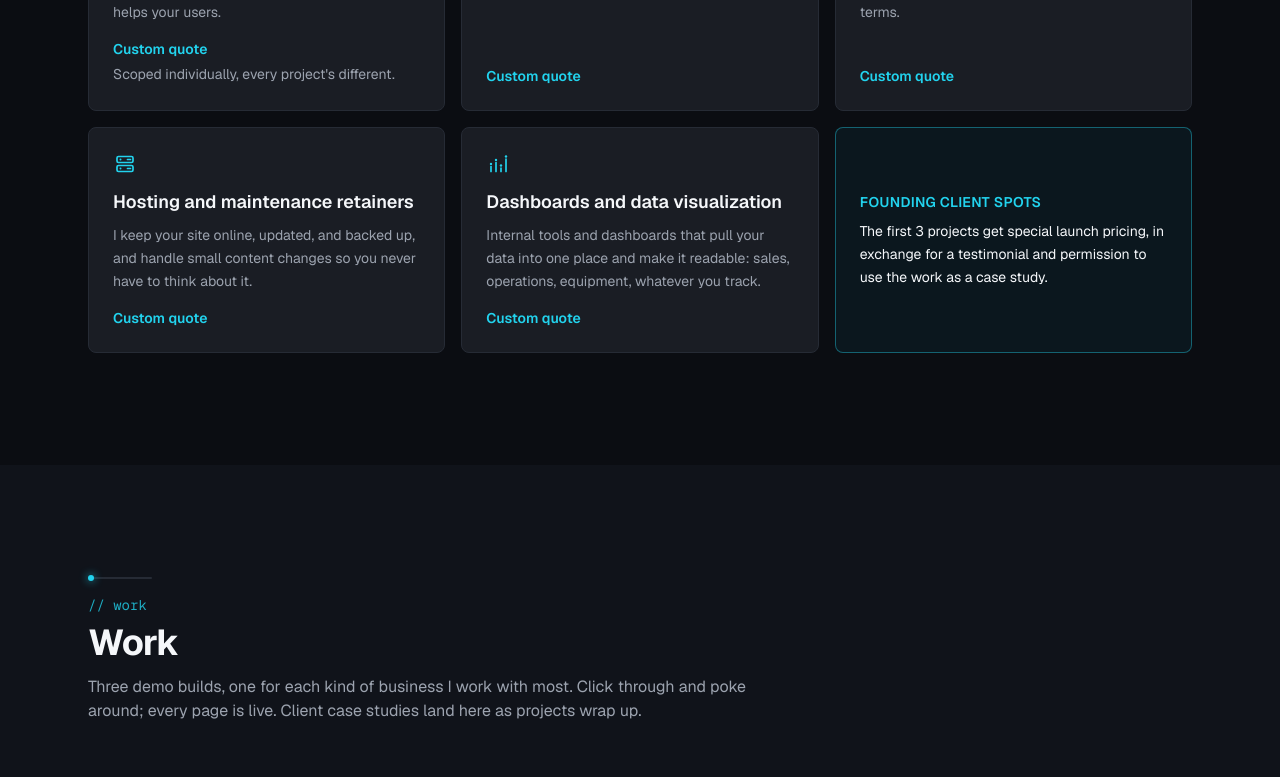
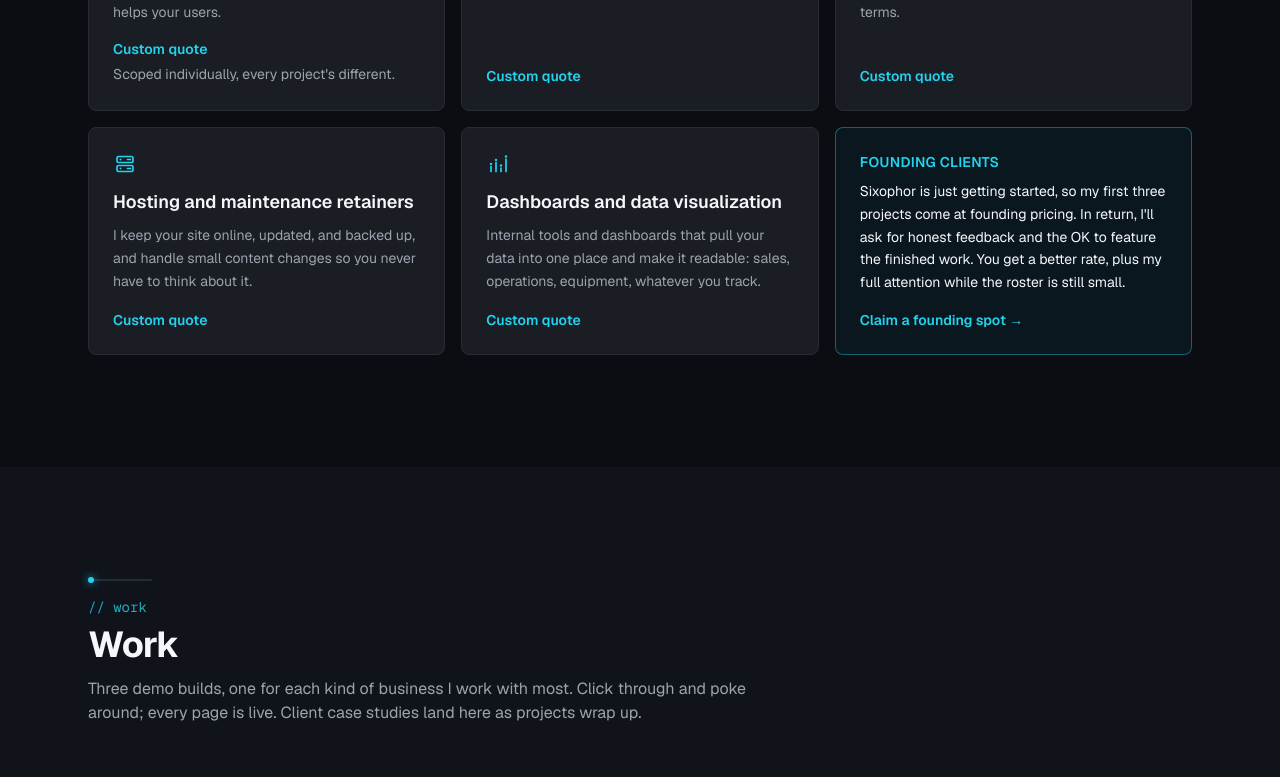
Before and after one commit to AddisonTech/Sixophor, a Next.js app: page / in a window 1280 px wide. Shown: the part 1720-2497 px from the top of the page. Built offline with nearby package versions, Linux system fonts and the light colour scheme; no server answers.

Commit message:
Reframe founding-client card as an offer and add risk-reversal points to contact

```diff
--- a/components/Contact.tsx
+++ b/components/Contact.tsx
@@ -17,6 +17,22 @@ export default function Contact() {
         />
 
       <div className="max-w-2xl">
+        <ul className="mb-8 flex flex-col gap-2 text-sm text-muted">
+          <li className="flex items-start gap-2">
+            <span className="mt-0.5 shrink-0 text-accent" aria-hidden="true">✓</span>
+            You keep everything at handoff, including the code, accounts, and
+            domain.
+          </li>
+          <li className="flex items-start gap-2">
+            <span className="mt-0.5 shrink-0 text-accent" aria-hidden="true">✓</span>
+            50% to start, 50% at handoff. No surprise charges.
+          </li>
+          <li className="flex items-start gap-2">
+            <span className="mt-0.5 shrink-0 text-accent" aria-hidden="true">✓</span>
+            Revision checkpoints throughout, so nothing&apos;s final until you
+            sign off.
+          </li>
+        </ul>
         <ContactForm />
         <p className="mt-6 text-sm text-muted">
           Prefer email or a call? Reach me directly at{" "}
--- a/components/Services.tsx
+++ b/components/Services.tsx
@@ -66,14 +66,21 @@ export default function Services() {
           );
         })}
 
-        <GlowCard className="flex flex-col justify-center rounded-lg border border-accent/40 bg-accent/5 p-6 sm:col-span-2 lg:col-span-1">
-          <p className="text-sm font-semibold uppercase tracking-wide text-accent">
-            Founding client spots
-          </p>
-          <p className="mt-2 text-sm leading-relaxed">
-            The first 3 projects get special launch pricing, in exchange for a
-            testimonial and permission to use the work as a case study.
-          </p>
+        <GlowCard className="rounded-lg border border-accent/40 bg-accent/5 sm:col-span-2 lg:col-span-1">
+          <a href="#contact" className="flex h-full flex-col justify-center p-6">
+            <p className="text-sm font-semibold uppercase tracking-wide text-accent">
+              Founding clients
+            </p>
+            <p className="mt-2 text-sm leading-relaxed">
+              Sixophor is just getting started, so my first three projects come
+              at founding pricing. In return, I&apos;ll ask for honest feedback
+              and the OK to feature the finished work. You get a better rate,
+              plus my full attention while the roster is still small.
+            </p>
+            <span className="mt-4 text-sm font-semibold text-accent">
+              Claim a founding spot →
+            </span>
+          </a>
         </GlowCard>
       </div>
     </section>
```
